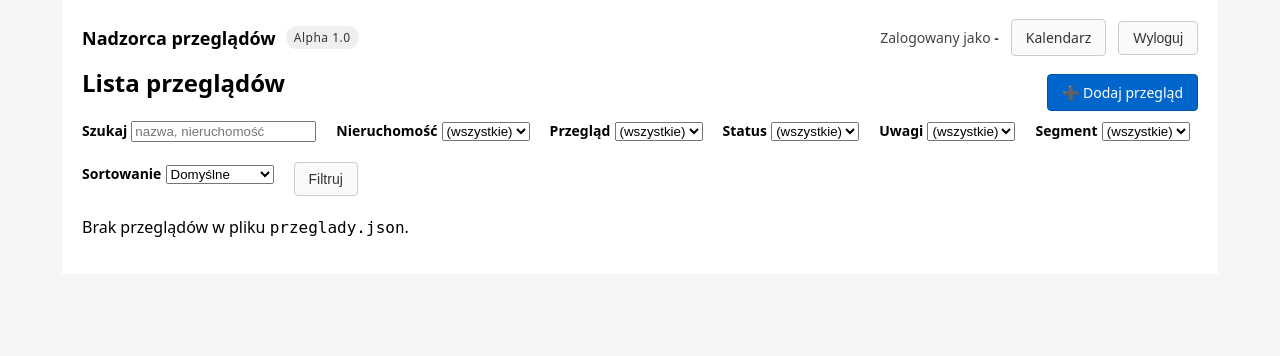
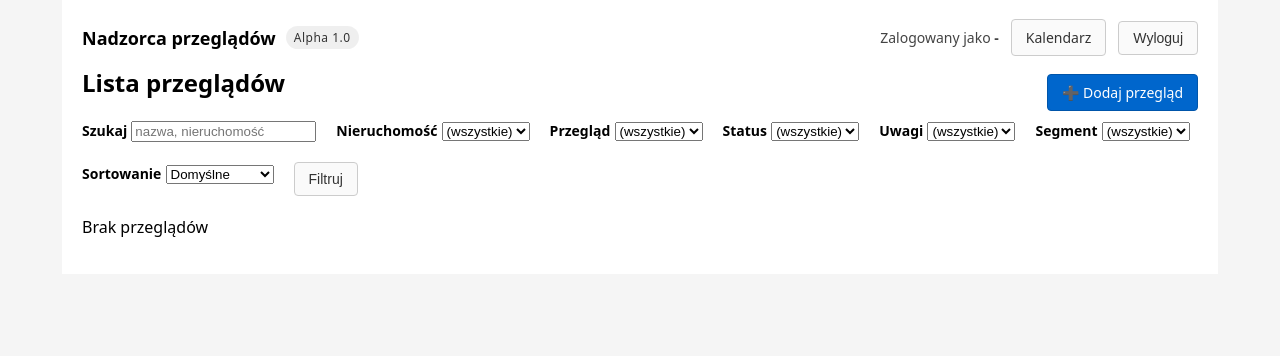
Before and after one commit to KamilWyjadlowski/przeglady_nadzorca, a Flask app: template templates/index.html in a window 1280 px wide. Shown: the part 21-377 px from the top of the page. Run offline with Flask 3, Linux system fonts and the light colour scheme; the template is opened without the code that fills it, so the values that code supplies are empty.

Commit message:
Remove file reference from empty inspections message; simplify user feedback

```diff
--- a/templates/index.html
+++ b/templates/index.html
@@ -273,8 +273,7 @@
 
       {% else %}
       <p class="empty">
-        Brak przeglądów w pliku
-        <code>przeglady.json</code>.
+        Brak przeglądów
       </p>
       {% endif %}
     </div>
```
